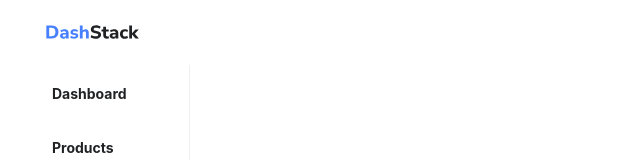
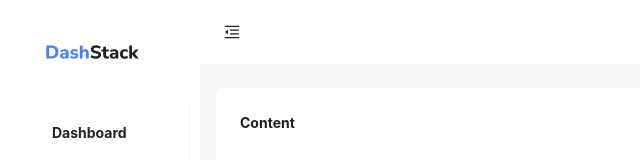
Before and after one commit to gossameralbum/admin-dashboard, a Next.js app: page / in a window 1280 px wide. Shown: the top 160 px of the page, without its empty margins (0-640 px from the left). Built offline with nearby package versions, Linux system fonts and the light colour scheme; some icons are missing.

Commit message:
added collapse function to the sider, added a header and adjusted the height of the logo

```diff
--- a/src/app/page.js
+++ b/src/app/page.js
@@ -2,7 +2,8 @@
 import { Nunito_Sans } from "next/font/google";
 import Image from "next/image";
 import React, { useState } from "react";
-import { Layout, Menu } from "antd";
+import { Button, Layout, Menu, theme } from "antd";
+import { MenuFoldOutlined, MenuUnfoldOutlined } from "@ant-design/icons";
 import {
 	AddressBookIcon,
 	CalendarAltIcon,
@@ -21,7 +22,7 @@ import {
 	UsersIcon,
 } from "react-line-awesome";
 
-const { Sider } = Layout;
+const { Sider, Header, Content } = Layout;
 const siderStyle = {
 	overflow: "auto",
 	height: "100vh",
@@ -40,6 +41,11 @@ const logoStyle = {
 	justifyContent: "center",
 	alignItems: "center",
 	margin: "20px 0",
+	position: "sticky",
+	top: 0,
+	zIndex: 1,
+	backgroundColor: "#fff",
+	height: "64px",
 };
 
 const dividerStyle = {
@@ -73,6 +79,10 @@ const nunitoSans = Nunito_Sans({ subsets: ["latin"] });
 const App = () => {
 	const [selectedKey, setSelectedKey] = useState("4");
 	const [hoveredKey, setHoveredKey] = useState(null);
+	const [collapsed, setCollapsed] = useState(false);
+	const {
+		token: { colorBgContainer, borderRadiusLG },
+	} = theme.useToken();
 
 	const handleSelect = ({ key }) => {
 		setSelectedKey(key);
@@ -117,8 +127,13 @@ const App = () => {
 	});
 
 	return (
-		<main className={nunitoSans.className}>
-			<Sider style={siderStyle}>
+		<Layout>
+			<Sider
+				trigger={null}
+				collapsible
+				collapsed={collapsed}
+				style={siderStyle}>
+				{!collapsed && (
 					<div style={logoStyle}>
 						<Image
 							src="/dashlogo.svg"
@@ -127,6 +142,7 @@ const App = () => {
 							height={100}
 						/>
 					</div>
+				)}
 				<Menu
 					mode="inline"
 					defaultSelectedKeys={[selectedKey]}
@@ -135,7 +151,35 @@ const App = () => {
 					style={{ color: "#202224" }}
 				/>
 			</Sider>
-		</main>
+			<Layout>
+				<Header
+					style={{
+						padding: 0,
+						background: colorBgContainer,
+					}}>
+					<Button
+						type="text"
+						icon={collapsed ? <MenuUnfoldOutlined /> : <MenuFoldOutlined />}
+						onClick={() => setCollapsed(!collapsed)}
+						style={{
+							fontSize: "16px",
+							width: 64,
+							height: 64,
+						}}
+					/>
+				</Header>
+				<Content
+					style={{
+						margin: "24px 16px",
+						padding: 24,
+						minHeight: 280,
+						background: colorBgContainer,
+						borderRadius: borderRadiusLG,
+					}}>
+					Content
+				</Content>
+			</Layout>
+		</Layout>
 	);
 };
 
```
Lines whose indentation alone changed are shown as unchanged.
